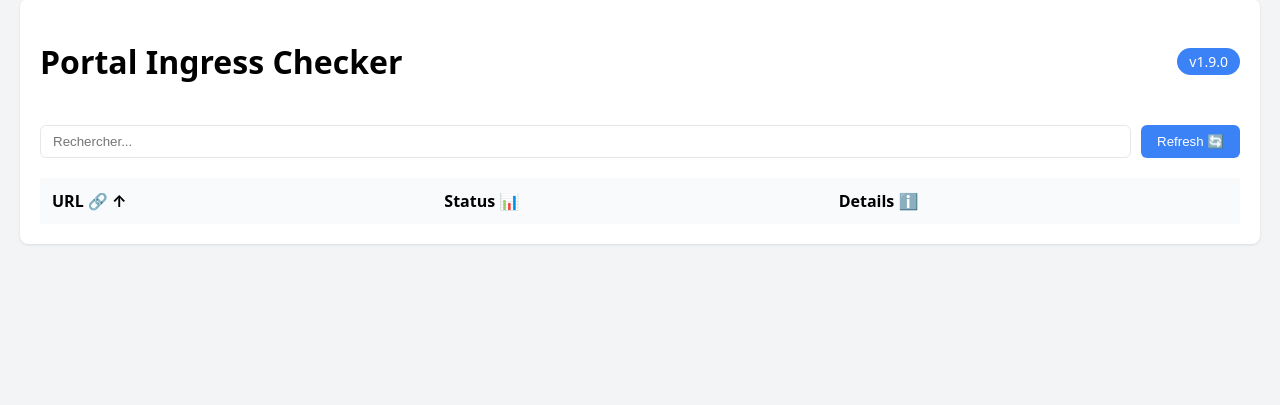
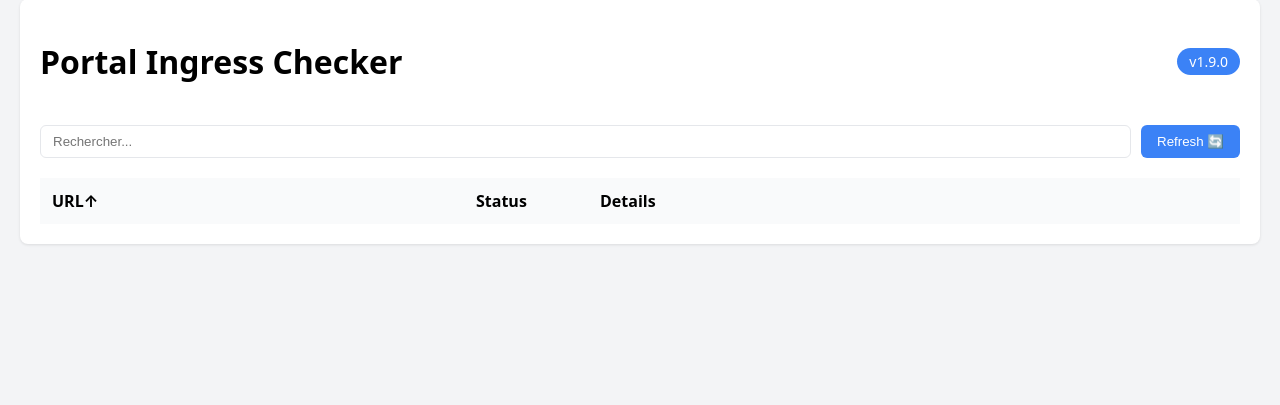
Before and after one commit to didlawowo/portal-checker, a Flask app: page / in a window 1280 px wide. Shown: the part 21-426 px from the top of the page. Run offline with Flask 3, Linux system fonts and the light colour scheme; lists and menus that the app fills with data are empty; parts of the project's set-up code (start-up, migrations or seed data) failed here and were passed over.

Commit message:
feat: add logs, fix favicon, resize colone

```diff
--- a/templates/index.html
+++ b/templates/index.html
@@ -5,6 +5,7 @@
     <meta charset="UTF-8">
     <meta name="viewport" content="width=device-width, initial-scale=1.0">
     <meta http-equiv="refresh" content="120">
+    <link rel="icon" type="image/x-icon" href="{{ url_for('static', filename='favicon.ico') }}">
     <title>Portal Ingress Checker</title>
     <style>
         body {
@@ -137,9 +138,9 @@
         <table>
             <thead>
                 <tr>
-                    <th onclick="sortTable('url')">URL 🔗 <span id="urlSort"></span></th>
-                    <th onclick="sortTable('status')">Status 📊 <span id="statusSort"></span></th>
-                    <th>Details ℹ️</th>
+                    <th onclick="sortTable('url')" style="width: 400px;">URL<span id="urlSort"></span></th>
+                    <th onclick="sortTable('status')" style="width: 100px;">Status<span id="statusSort"></span></th>
+                    <th>Details</th>
                 </tr>
             </thead>
             <tbody id="resultsTable"></tbody>
--- a/urls.txt
+++ b/urls.txt
@@ -18,3 +18,4 @@ open-webui.dc-tech.work
 n8n.dc-tech.work
 keycloak.dc-tech.work
 sonarqube.dc-tech.work
+wren-ai.dc-tech.work
```
Also changed, not shown: helm/values.yaml (+8 -6 lines).
